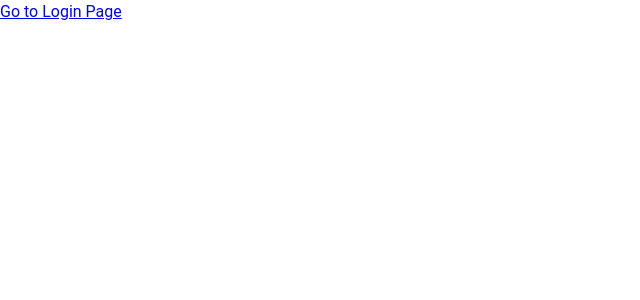
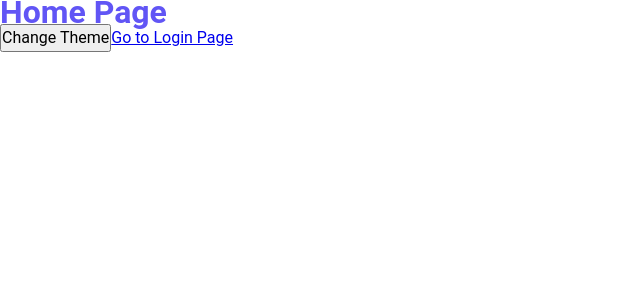
Before and after one commit to AswinAsok/learning-advanced-react, a React (Vite) app: page / in a window 1280 px wide. Shown: the top 300 px of the page, without its empty margins (0-640 px from the left). Built offline with nearby package versions, Linux system fonts and the light colour scheme.

Commit message:
feat(theming):color-changes-working

```diff
--- a/src/app/styles/themes/pink.scss
+++ b/src/app/styles/themes/pink.scss
@@ -1,4 +1,4 @@
-.blue-theme {
+.pink-theme {
     --primary-color: #b6349a;
     --primary-color-light: #fef5fd;
     --primary-color-dark: #a02b84;
--- /dev/null
+++ b/src/pages/Home/ui/HomePage.module.scss
@@ -0,0 +1,3 @@
+.title {
+    color: var(--primary-color);
+}
--- a/src/pages/Home/ui/HomePage.tsx
+++ b/src/pages/Home/ui/HomePage.tsx
@@ -1,8 +1,19 @@
+import { useTheme } from "@/shared/config";
 import { Link } from "react-router";
+import styles from "./HomePage.module.scss";
 
 const HomePage = () => {
+    const { toggleTheme } = useTheme();
     return (
         <>
+            <h1 className={styles.title}>Home Page</h1>
+            <button
+                onClick={() => {
+                    toggleTheme();
+                }}
+            >
+                Change Theme
+            </button>
             <Link to="/login">Go to Login Page</Link>
         </>
     );
--- a/src/shared/config/index.ts
+++ b/src/shared/config/index.ts
@@ -1,3 +1,4 @@
 import { Theme, ThemeContext, type ThemeType, LOCAL_STORAGE_THEME_KEY } from "./theme/ThemeContext";
+import { useTheme } from "./theme/useTheme";
 
-export { Theme, ThemeContext, type ThemeType, LOCAL_STORAGE_THEME_KEY };
+export { Theme, ThemeContext, type ThemeType, LOCAL_STORAGE_THEME_KEY, useTheme };
```
